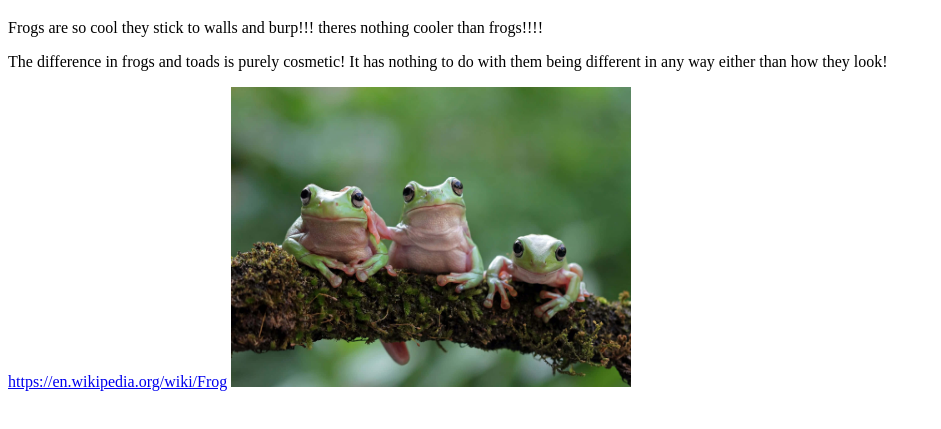
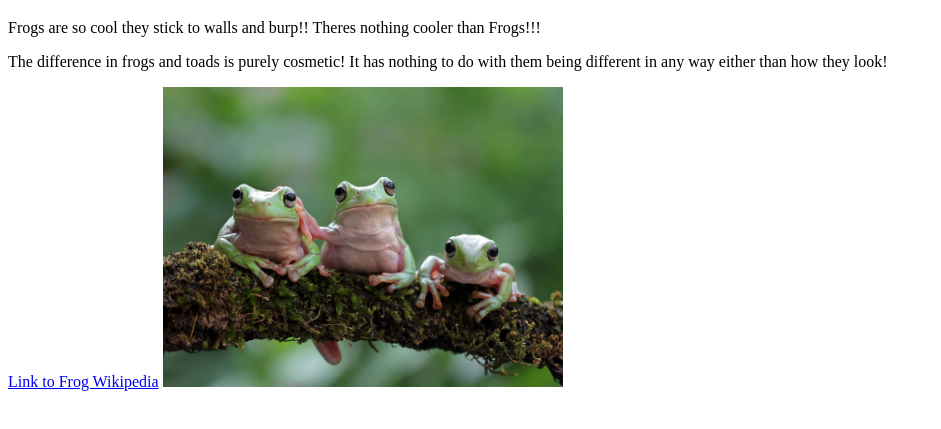
Before and after one commit to Bismmo1/cs2010_1, a plain HTML site: page index.html in a window 1280 px wide. Shown: the part 61-490 px from the top of the page, without its empty margins (0-941 px from the left). Drawn offline with Linux system fonts and the light colour scheme.

Commit message:
Update index.html

```diff
--- a/index.html
+++ b/index.html
@@ -1,11 +1,20 @@
 <!DOCTYPE html>
 <html>
+<head>
+  <meta charset="UTF-8">
+  <title>Ollie Grazier</title>
+</head>
 <body>
 
-<h1>Ollie Grazier</h1>
-<p>Frogs are so cool they stick to walls and burp!!! theres nothing cooler than frogs!!!!<p>
-<p>The difference in frogs and toads is purely cosmetic! It has nothing to do with them being different in any way either than how they look! </p>
-<a href="url">https://en.wikipedia.org/wiki/Frog</a>
-<img src="frogs1.jpg" width="400" height="300" alt="frogs are cool">
+  <h1>Ollie Grazier</h1>
+
+  <p>Frogs are so cool they stick to walls and burp!! Theres nothing cooler than Frogs!!!</p>
+
+  <p>The difference in frogs and toads is purely cosmetic! It has nothing to do with them being different in any way either than how they look!</p>
+
+  <a href="https://en.wikipedia.org/wiki/Frog">Link to Frog Wikipedia</a>
+
+  <img src="frogs1.jpg" width="400" height="300" alt="frogs are cool">
+
 </body>
 </html>
```
